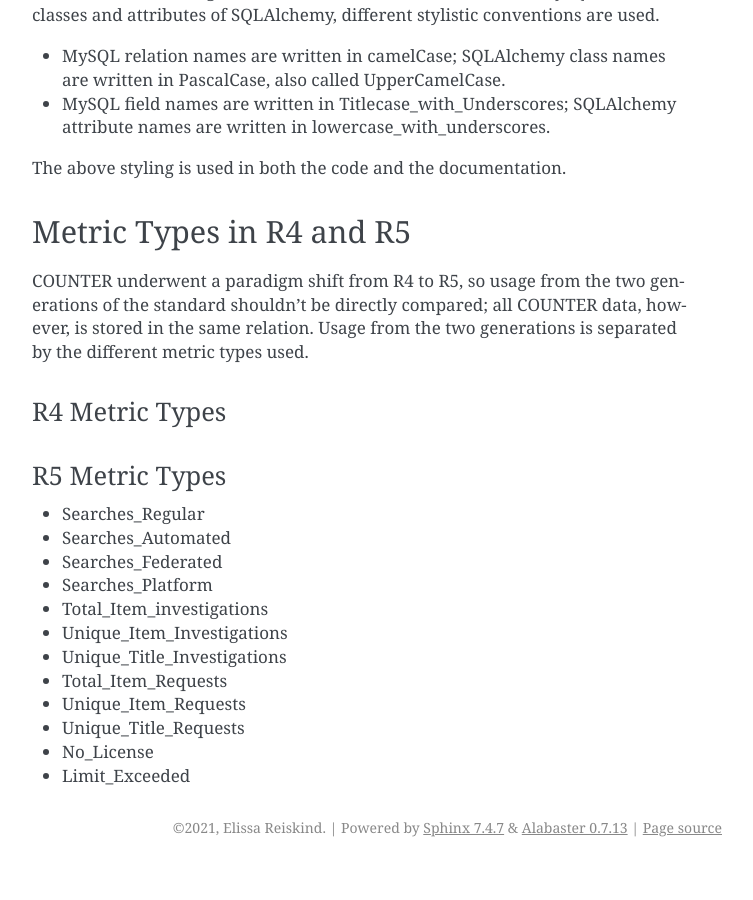
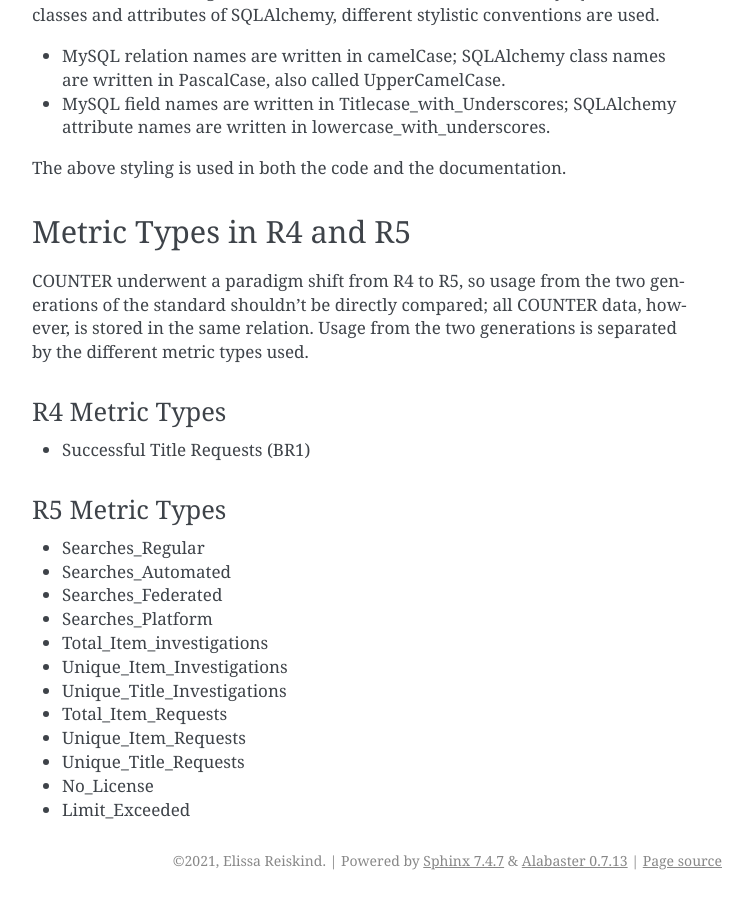
Before and after one commit to ereiskind/nolcat, a Sphinx documentation site: the page built from docs/source/the_database.rst, in a window 1280 px wide and 900 px high, scrolled down 3035 px. Shown: the whole window, without its empty margins (388-1141 px from the left). Built offline with Sphinx 7.4.7, drawn with Linux system fonts in a browser that asks for light colours; before the commit the page ends 3902 px from its top, so only the background shows below that.

Commit message:
Add BR1 JSON and sample data

```diff
--- a/docs/source/the_database.rst
+++ b/docs/source/the_database.rst
@@ -78,6 +78,7 @@ COUNTER underwent a paradigm shift from R4 to R5, so usage from the two generati
 
 R4 Metric Types
 ===============
+* Successful Title Requests (BR1)
 
 R5 Metric Types
 ===============
```
Also changed, not shown: 5 other files.
